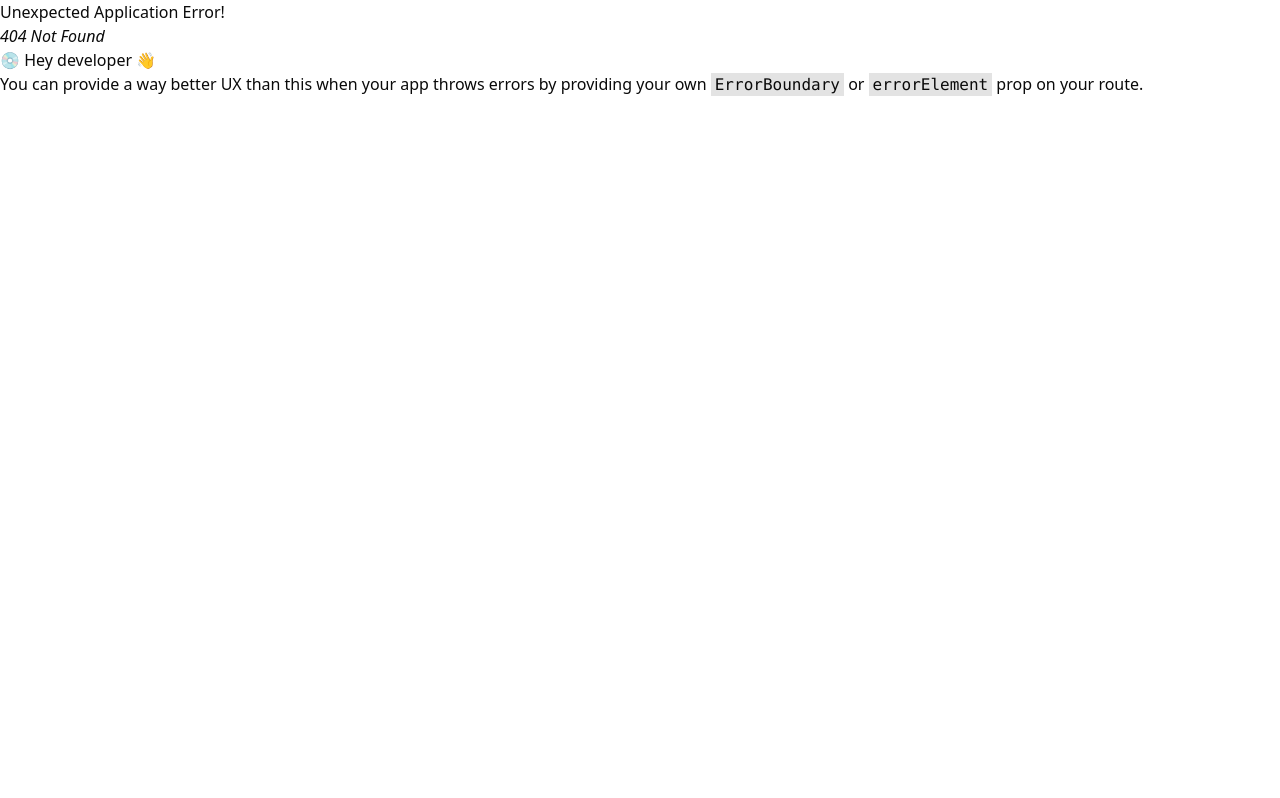
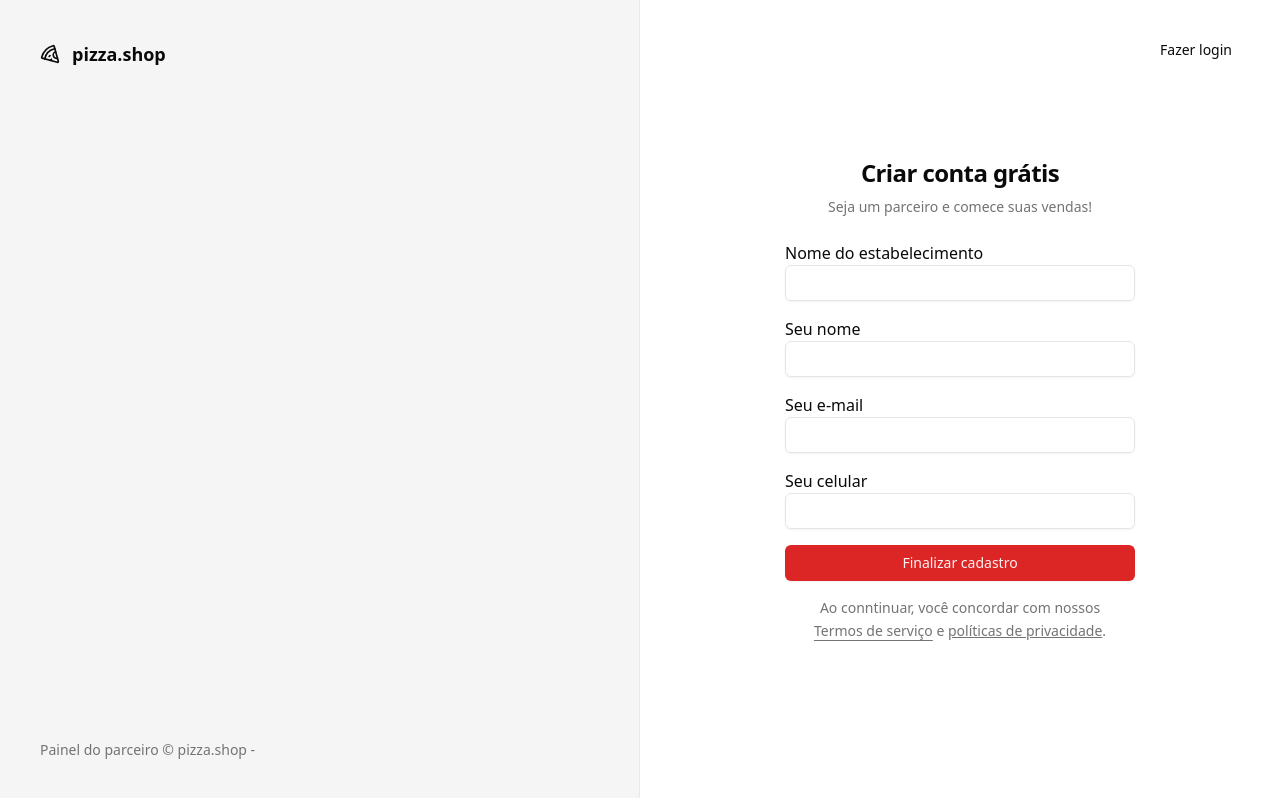
Before and after one commit to filipevolz/pizzashop-web, a React (Vite) app: page /sign-up in a window 1280 px wide. Before the commit this address had no page. Built offline with nearby package versions, Linux system fonts and the light colour scheme.

Commit message:
Page signup ready styles

```diff
--- a/src/pages/_layouts/auth.tsx
+++ b/src/pages/_layouts/auth.tsx
@@ -13,7 +13,7 @@
           Painel do parceiro &copy; pizza.shop - {new Date().getFullYear}
         </footer>
       </div>
-      <div className="flex flex-col items-center justify-center">
+      <div className="relative flex flex-col items-center justify-center">
         <Outlet />
       </div>
     </div>
--- a/src/pages/auth/sign-in.tsx
+++ b/src/pages/auth/sign-in.tsx
@@ -1,5 +1,6 @@
 import { Label } from '@radix-ui/react-label'
 import { useForm } from 'react-hook-form'
+import { Link } from 'react-router-dom'
 import { toast } from 'sonner'
 import { z } from 'zod'
 
@@ -40,6 +41,9 @@
     <>
       <TitlePage title="Login" />
       <div className="p-8">
+        <Button variant="ghost" asChild className="absolute top-8 right-8">
+          <Link to="/sign-up">Novo estabelecimento</Link>
+        </Button>
         <div className="flex w-[350px] flex-col justify-center gap-6">
           <div className="flex flex-col gap-2 text-center">
             <h1 className="text-2xl font-semibold tracking-tight">
--- /dev/null
+++ b/src/pages/auth/sign-up.tsx
@@ -0,0 +1,110 @@
+import { Label } from '@radix-ui/react-label'
+import { useForm } from 'react-hook-form'
+import { Link, useNavigate } from 'react-router-dom'
+import { toast } from 'sonner'
+import { z } from 'zod'
+
+import { TitlePage } from '@/components/TitlePage'
+import { Button } from '@/components/ui/button'
+import { Input } from '@/components/ui/input'
+
+const signUpForm = z.object({
+  restaurantName: z.string(),
+  managerName: z.string(),
+  phone: z.string(),
+  email: z.string().email(),
+})
+
+type SignUpForm = z.infer<typeof signUpForm>
+export function SignUp() {
+  const navigate = useNavigate()
+
+  const {
+    register,
+    handleSubmit,
+    formState: { isSubmitting },
+  } = useForm<SignUpForm>()
+
+  async function handleSignUp(data: SignUpForm) {
+    try {
+      console.log(data)
+      await new Promise((resolve) => setTimeout(resolve, 2000))
+
+      toast.success('Restaurante cadastrado com sucesso!', {
+        action: {
+          label: 'Login',
+          onClick: () => {
+            navigate('/sign-in')
+          },
+        },
+      })
+    } catch (error) {
+      toast.error('Erro ao cadastrar restaurante.')
+    }
+  }
+
+  return (
+    <>
+      <TitlePage title="Cadastro" />
+      <div className="p-8">
+        <Button variant="ghost" asChild className="absolute top-8 right-8">
+          <Link to="/sign-in">Fazer login</Link>
+        </Button>
+        <div className="flex w-[350px] flex-col justify-center gap-6">
+          <div className="flex flex-col gap-2 text-center">
+            <h1 className="text-2xl font-semibold tracking-tight">
+              Criar conta grátis
+            </h1>
+            <p className="text-muted-foreground text-sm">
+              Seja um parceiro e comece suas vendas!
+            </p>
+          </div>
+
+          <form className="space-y-4" onSubmit={handleSubmit(handleSignUp)}>
+            <div className="space-y-2">
+              <Label htmlFor="restaurantName">Nome do estabelecimento</Label>
+              <Input
+                id="restaurantName"
+                type="text"
+                {...register('restaurantName')}
+              />
+            </div>
+
+            <div className="space-y-2">
+              <Label htmlFor="managerName">Seu nome</Label>
+              <Input
+                id="managerName"
+                type="text"
+                {...register('managerName')}
+              />
+            </div>
+
+            <div className="space-y-2">
+              <Label htmlFor="email">Seu e-mail</Label>
+              <Input id="email" type="email" {...register('email')} />
+            </div>
+
+            <div className="space-y-2">
+              <Label htmlFor="phone">Seu celular</Label>
+              <Input id="phone" type="tel" {...register('phone')} />
+            </div>
+
+            <Button className="bg-primary w-full" disabled={isSubmitting}>
+              Finalizar cadastro
+            </Button>
+
+            <p className="text-muted-foreground px-6 text-center text-sm leading-relaxed">
+              Ao conntinuar, você concordar com nossos{' '}
+              <a className="underline underline-offset-4">Termos de serviço</a>{' '}
+              e{' '}
+              <a className="underl underline" href="">
+                políticas de privacidade
+              </a>
+              .
+            </p>
+          </form>
+        </div>
+      </div>
+    </>
+  )
+}
--- a/src/routes.tsx
+++ b/src/routes.tsx
@@ -4,6 +4,7 @@
 import { AuthLayout } from './pages/_layouts/auth'
 import { Dashboard } from './pages/app/dashboard'
 import { SignIn } from './pages/auth/sign-in'
+import { SignUp } from './pages/auth/sign-up'
 export const router = createBrowserRouter([
   {
     path: '/',
@@ -13,6 +14,9 @@
   {
     path: '/',
     element: <AuthLayout />,
-    children: [{ path: '/sign-in', element: <SignIn /> }],
+    children: [
+      { path: '/sign-in', element: <SignIn /> },
+      { path: '/sign-up', element: <SignUp /> },
+    ],
   },
 ])
```
